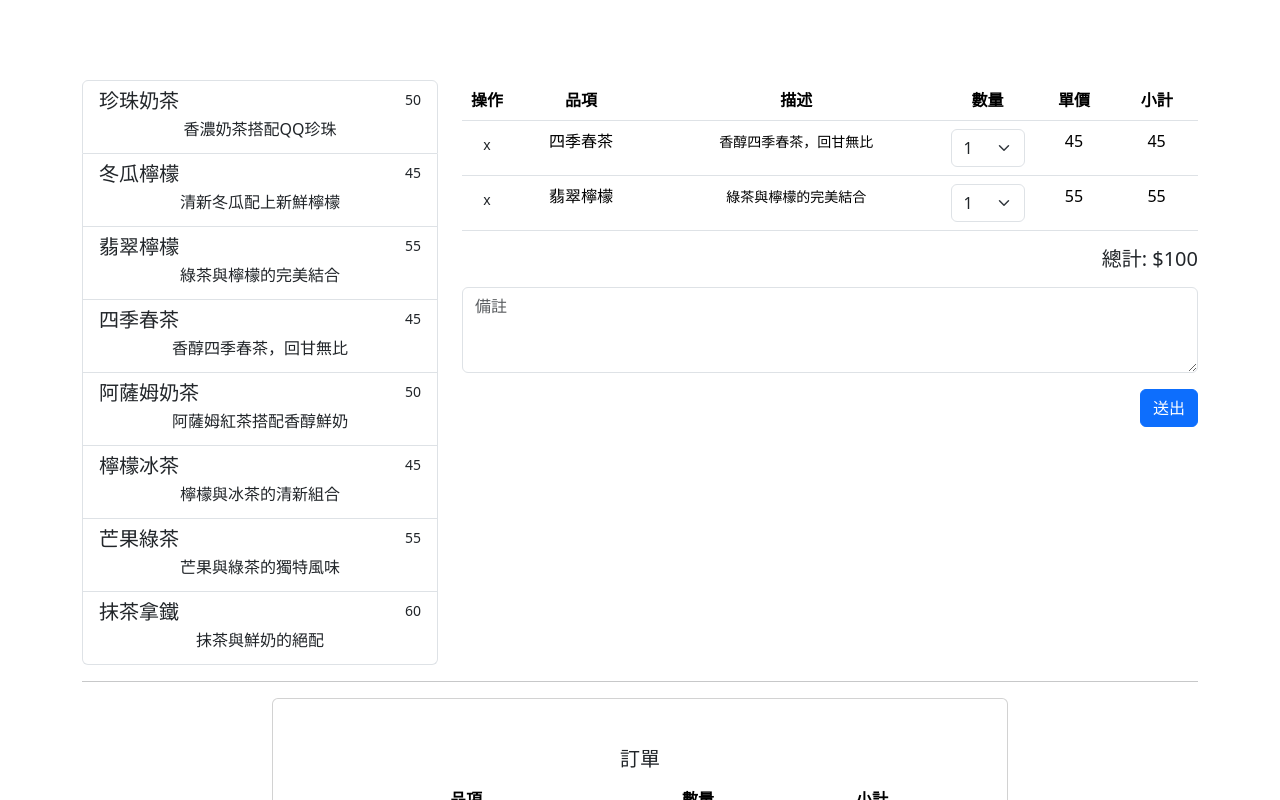
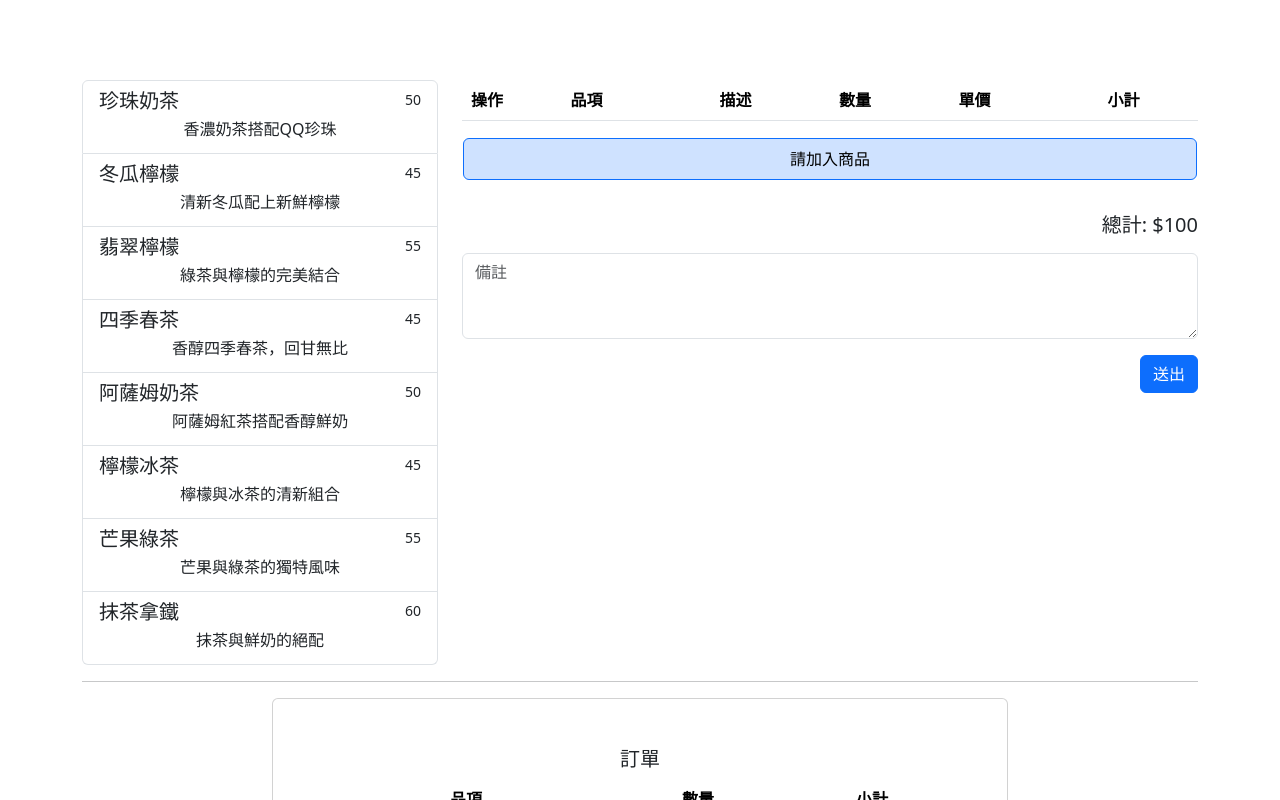
Before and after one commit to HsienLu/week1-with-vite, a React (Vite) app: page / in a window 1280 px wide. Shown: the top 800 px of the page. Built offline with nearby package versions, Linux system fonts and the light colour scheme.

Commit message:
寫道加入購物車

```diff
--- a/src/Week2.jsx
+++ b/src/Week2.jsx
@@ -1,4 +1,4 @@
-import React from "react";
+import React, { useState } from "react";
 
 export default function Week2() {
   const data = [
@@ -51,6 +51,18 @@ export default function Week2() {
       price: 60,
     },
   ];
+  const [item, setItem] = useState([]);
+  const handleAddItem = (v) => {
+    setItem([
+      ...item,
+      {
+        name: v.name,
+        description: v.description,
+        count: 1,
+        price: v.price,
+      },
+    ]);
+  };
   return (
     <>
       <div class="container mt-5">
@@ -63,9 +75,12 @@ export default function Week2() {
                     key={v.id}
                     href="#"
                     class="list-group-item list-group-item-action"
+                    onClick={() => {
+                      handleAddItem(v);
+                    }}
                   >
-                    <div class="d-flex w-100 justify-content-between">
-                      <h5 class="mb-1">{v.name}</h5>
+                    <div className="d-flex w-100 justify-content-between">
+                      <h5 className="mb-1">{v.name}</h5>
                       <small>{v.price}</small>
                     </div>
                     <p class="mb-1">{v.description}</p>
@@ -91,18 +106,21 @@ export default function Week2() {
                 </tr>
               </thead>
               <tbody>
-                <tr>
+                {item.length !== 0 ? (
+                  item.map((v, i) => {
+                    return (
+                      <tr key={i}>
                         <td>
                           <button type="button" class="btn btn-sm">
                             x
                           </button>
                         </td>
-                  <td>四季春茶</td>
+                        <td>{v.name}</td>
                         <td>
-                    <small>香醇四季春茶，回甘無比</small>
+                          <small>{v.description}</small>
                         </td>
                         <td>
-                    <select class="form-select">
+                          <select class="form-select" value={v.count}>
                             <option value="1">1</option>
                             <option value="2">2</option>
                             <option value="3">3</option>
@@ -115,36 +133,18 @@ export default function Week2() {
                             <option value="10">10</option>
                           </select>
                         </td>
-                  <td>45</td>
-                  <td>45</td>
+                        <td>{v.price}</td>
+                        <td>{v.count * v.price}</td>
                       </tr>
-                <tr>
-                  <td>
-                    <button type="button" class="btn btn-sm">
-                      x
-                    </button>
+                    );
+                  })
+                ) : (
+                  <td colspan="6">
+                    <p className="my-3 border border-primary rounded bg-primary-subtle">
+                      請加入商品
+                    </p>
                   </td>
-                  <td>翡翠檸檬</td>
-                  <td>
-                    <small>綠茶與檸檬的完美結合</small>
-                  </td>
-                  <td>
-                    <select class="form-select">
-                      <option value="1">1</option>
-                      <option value="2">2</option>
-                      <option value="3">3</option>
-                      <option value="4">4</option>
-                      <option value="5">5</option>
-                      <option value="6">6</option>
-                      <option value="7">7</option>
-                      <option value="8">8</option>
-                      <option value="9">9</option>
-                      <option value="10">10</option>
-                    </select>
-                  </td>
-                  <td>55</td>
-                  <td>55</td>
-                </tr>
+                )}
               </tbody>
             </table>
             <div class="text-end mb-3">
@@ -177,6 +177,7 @@ export default function Week2() {
                         <th scope="col">小計</th>
                       </tr>
                     </thead>
+
                     <tbody>
                       <tr>
                         <td>翡翠檸檬</td>
```
Lines whose indentation alone changed are shown as unchanged.
